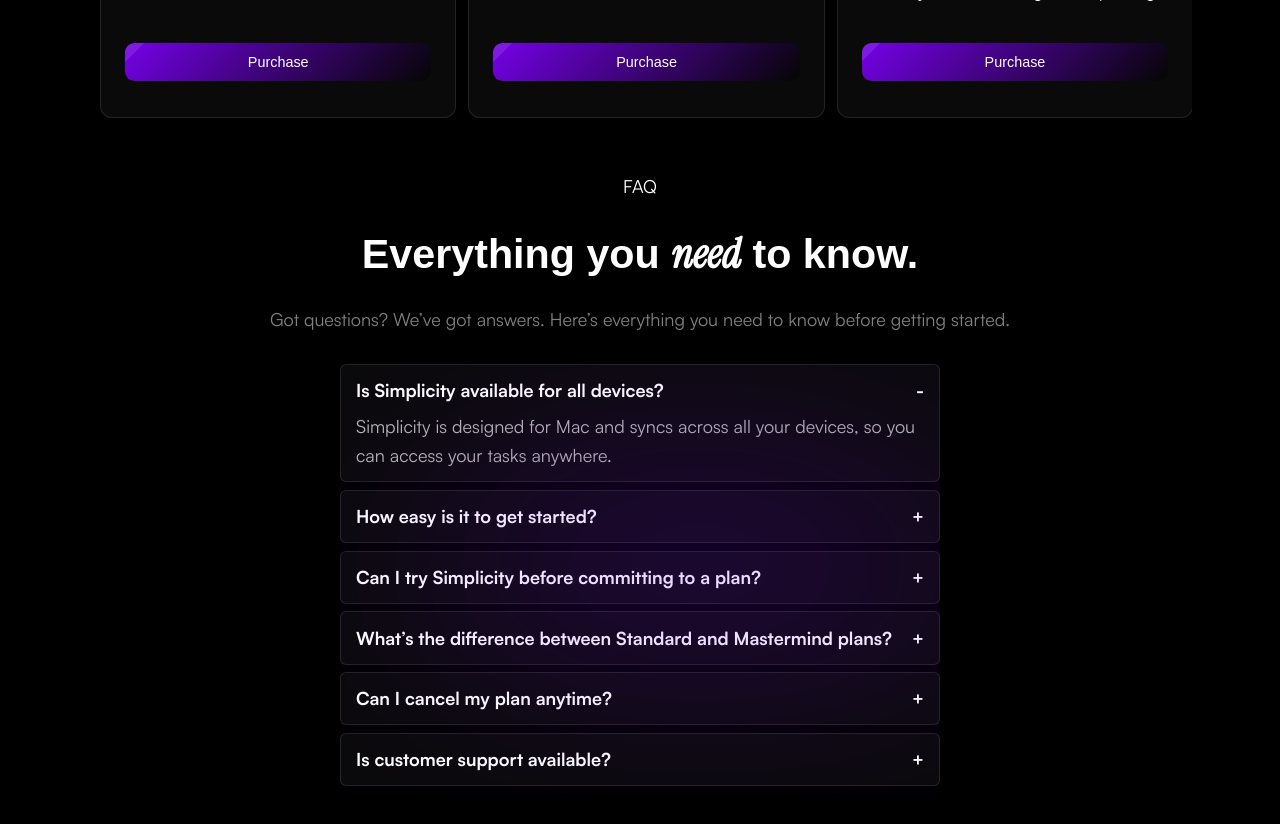
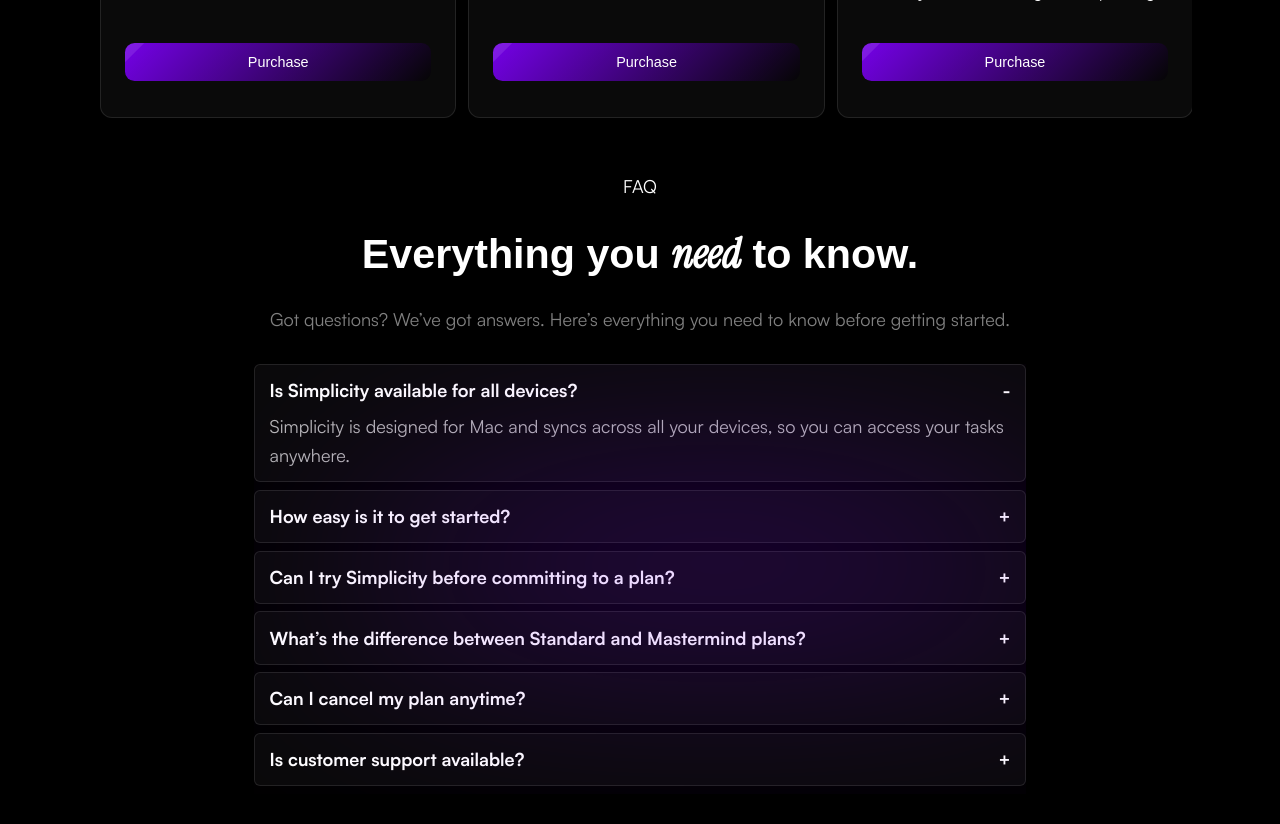
Before and after one commit to OlegUsatui/smm-agency, a Next.js app: page / in a window 1280 px wide. Shown: the part 2180-3004 px from the top of the page. Built offline with nearby package versions, Linux system fonts and the light colour scheme.

Commit message:
update faq

```diff
--- a/src/components/FAQ/FAQ.jsx
+++ b/src/components/FAQ/FAQ.jsx
@@ -59,9 +59,7 @@
                     {questions.map((item, index) => (
                         <div
                             key={index}
-                            className={`${styles.faqItem} ${
-                                activeIndex === index ? styles.active : ''
-                            }`}
+                            className={styles.faqItem}
                             onClick={() => toggleQuestion(index)}
                         >
                             <div className={styles.faqQuestion}>
--- a/src/components/FAQ/FAQ.module.css
+++ b/src/components/FAQ/FAQ.module.css
@@ -1,5 +1,4 @@
 .faqSection {
-    background: #000;
     color: var(--color-primary);
     padding: 2.5rem 0;
     text-align: center;
@@ -17,10 +16,10 @@
 
 .faqList {
     position: relative;
-    max-width: 50rem;
     margin: 0 auto;
     text-align: left;
     overflow: hidden;
+    width: 70%;
 }
 
 .faqList::before {
@@ -31,13 +30,14 @@
     transform: translate(-50%, -50%);
     width: 100%;
     height: 100px;
-    background: linear-gradient(180deg, rgba(128, 0, 255, 1), rgba(0, 0, 0, 0)); /* Фиолетовый градиент */
-    filter: blur(120px); /* Размытие */
+    background: linear-gradient(180deg, rgba(128, 0, 255, 1), rgba(0, 0, 0, 0));
+    filter: blur(120px);
     border-radius: 50%;
     z-index: 0;
 }
 
 .faqItem {
+    width: 100%;
     background: var(--color-background-40);
     border: 1px solid rgba(255, 255, 255, 0.1);
     border-radius: 0.5rem;
@@ -63,7 +63,6 @@
     font-weight: 600;
 }
 
-/* Ответ */
 .faqAnswer {
     margin-top: 0.625rem;
     font-size: 1.5rem;
```
